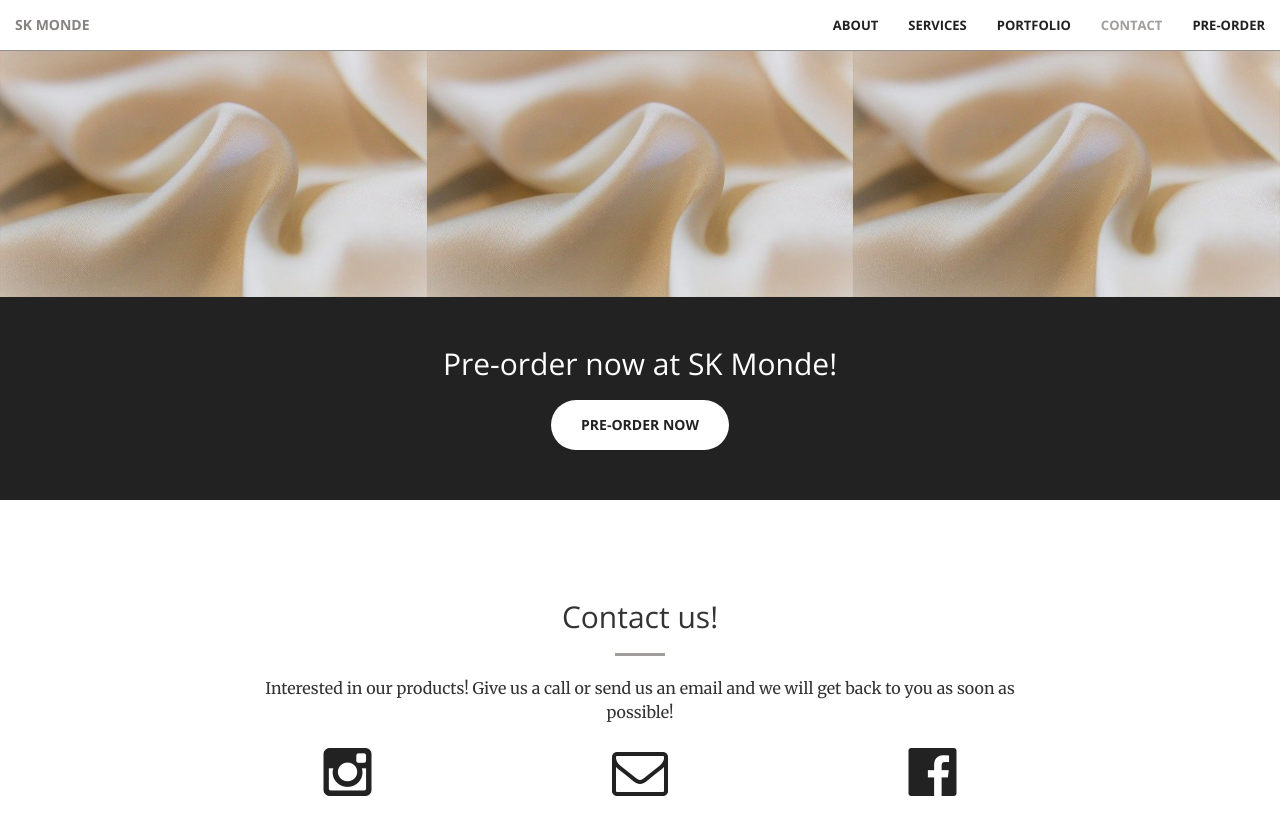
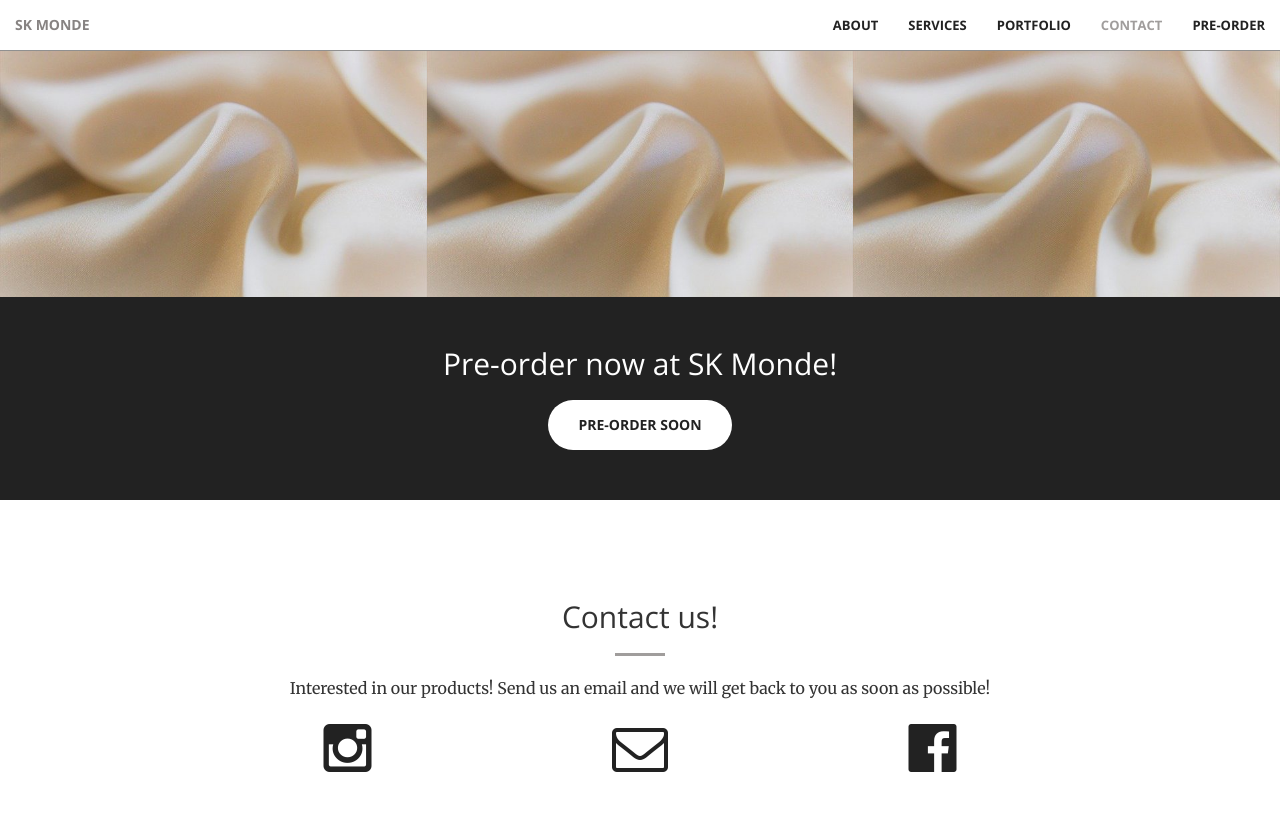
Before and after one commit to gaonip/skmonde, a Jekyll site: the page built from index.md, in a window 1280 px wide and 900 px high, scrolled down 1768 px. Shown: the top 835 px of the window. Built offline with Jekyll 4.4.1, drawn with Linux system fonts in a browser that asks for light colours; our own code applies the rules of GitHub Pages for plain Markdown files; some of the changed text lies outside the part shown.

Commit message:
Pre-order soon

```diff
--- a/_includes/aside.html
+++ b/_includes/aside.html
@@ -2,7 +2,7 @@
       <div class="container text-center">
           <div class="call-to-action">
               <h2>Pre-order now at SK Monde!</h2>
-              <a href="#" class="btn btn-default btn-xl wow tada">Pre-order now</a>
+              <a href="#" class="btn btn-default btn-xl wow tada">Pre-order soon</a>
           </div>
       </div>
   </aside>
--- a/_includes/call-to-action.html
+++ b/_includes/call-to-action.html
@@ -5,7 +5,7 @@
                 <h2 class="section-heading">Having trouble with sleep at night?</h2>
                 <hr class="light">
                 <p class="text-faded">At SK Monde we make high quality silk bedsheets with a passion. We genuinely believe that everyone should try and experience the heavenly touch of silk sheets on their skin for their night rest. Believe us once you try our silk sheets, you will never want to sleep in anything else!</p>
-                <a href="#preorder" class="btn btn-default btn-xl">Pre-order here!</a>
+                <a href="#preorder" class="btn btn-default btn-xl">Pre-order soon!</a>
             </div>
         </div>
     </div>
--- a/_includes/contact.html
+++ b/_includes/contact.html
@@ -4,7 +4,7 @@
             <div class="col-lg-8 col-lg-offset-2 text-center">
                 <h2 class="section-heading">Contact us!</h2>
                 <hr class="primary">
-                <p>Interested in our products! Give us a call or send us an email and we will get back to you as soon as possible!</p>
+                <p>Interested in our products! Send us an email and we will get back to you as soon as possible!</p>
             </div>
         <div class="col-lg-2 col-lg-offset-2 text-center">
             <a href="https://instagram.com/{{ site.instagram_username }}">
```
